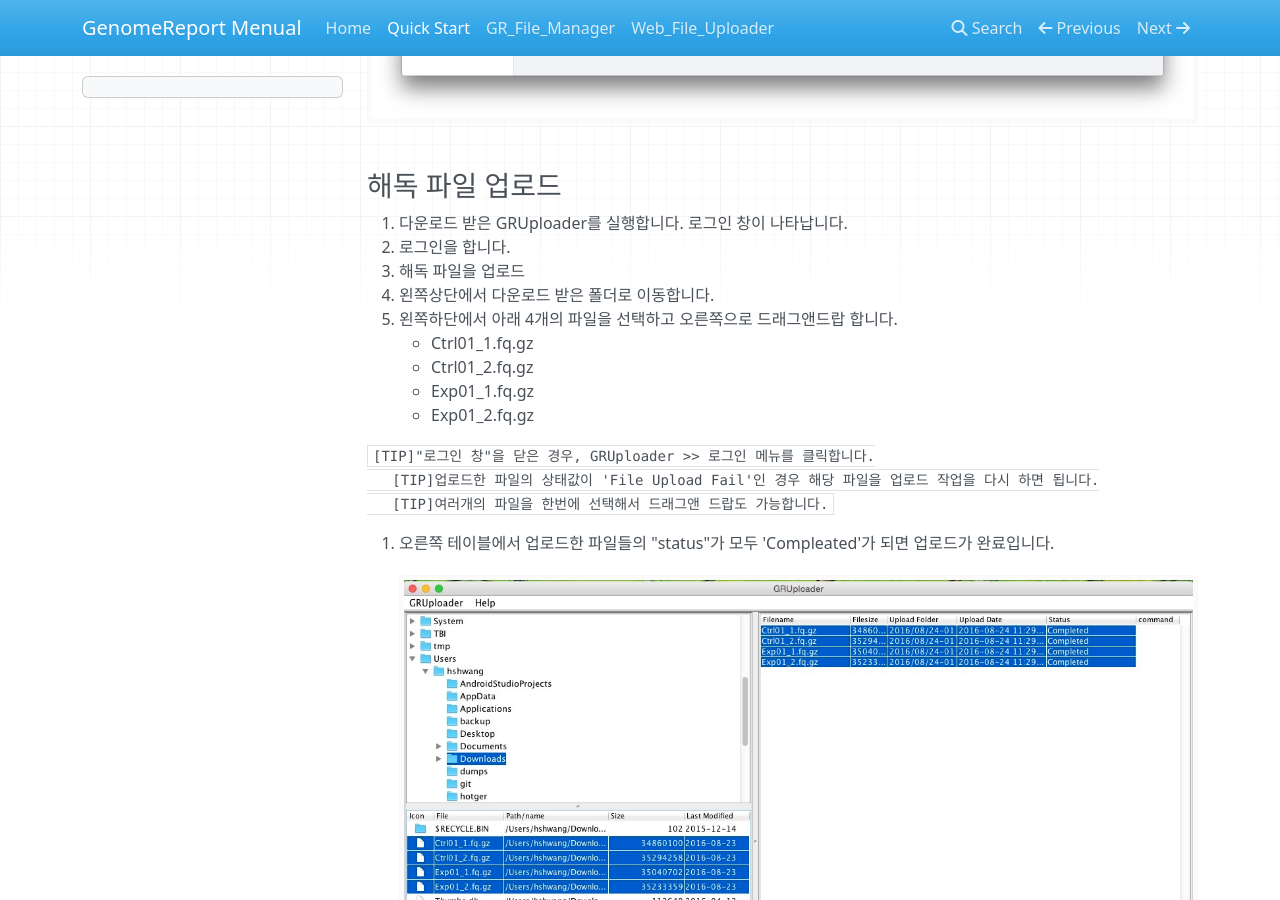
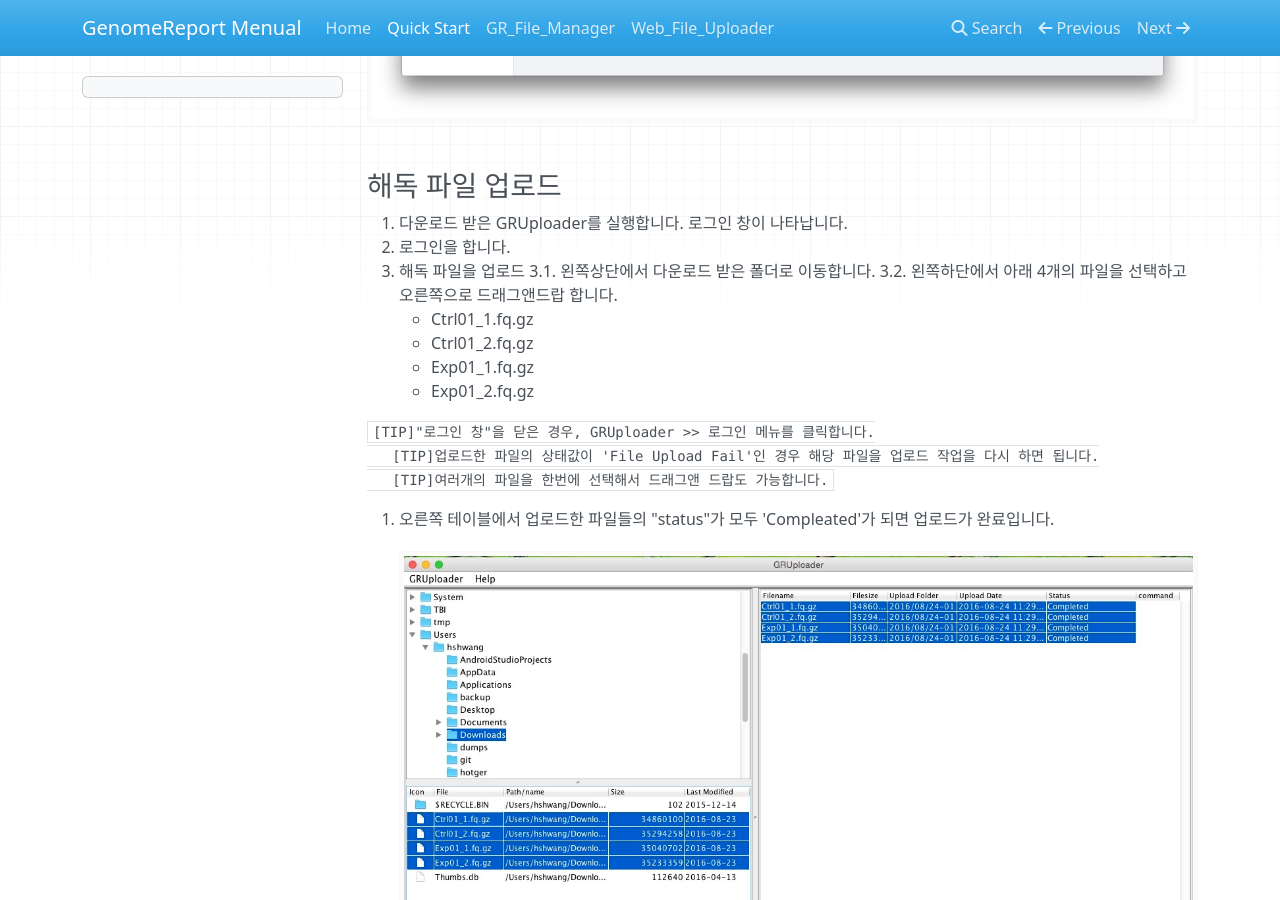
Before and after one commit to genomereport/gimanual, an MkDocs documentation site: the page built from docs/Quick_Start.md, in a window 1280 px wide and 900 px high, scrolled down 1962 px. Built offline with MkDocs 1.6.1, drawn with Linux system fonts in a browser that asks for light colours; nearby versions of some CDN libraries; old or Windows-style settings are respelled for this version of MkDocs.

Commit message:
튜트리얼 최종

`````diff
--- a/docs/Quick_Start.md
+++ b/docs/Quick_Start.md
@@ -51,13 +51,12 @@
 1. 다운로드 받은 GRUploader를 실행합니다. 로그인 창이 나타납니다.
 2. 로그인을 합니다.
 3. 해독 파일을 업로드
-   1. 왼쪽상단에서 다운로드 받은 폴더로 이동합니다.
-   1. 왼쪽하단에서 아래 4개의 파일을 선택하고 오른쪽으로 드래그앤드랍 합니다.
+   3.1. 왼쪽상단에서 다운로드 받은 폴더로 이동합니다.
+   3.2. 왼쪽하단에서 아래 4개의 파일을 선택하고 오른쪽으로 드래그앤드랍 합니다.
       * Ctrl01_1.fq.gz
       * Ctrl01_2.fq.gz
       * Exp01_1.fq.gz
       * Exp01_2.fq.gz
-
 
    ````
    [TIP]"로그인 창"을 닫은 경우, GRUploader >> 로그인 메뉴를 클릭합니다.
@@ -67,7 +66,6 @@
 
 1. 오른쪽 테이블에서 업로드한 파일들의 "status"가 모두 'Compleated'가 되면 업로드가 완료입니다.
 ![화면](https://github.com/genomereport/gimanual/raw/master/docs/images/gruploader_screen_1.jpg)
-
 
 
 ###  SAMPLE 생성
`````
